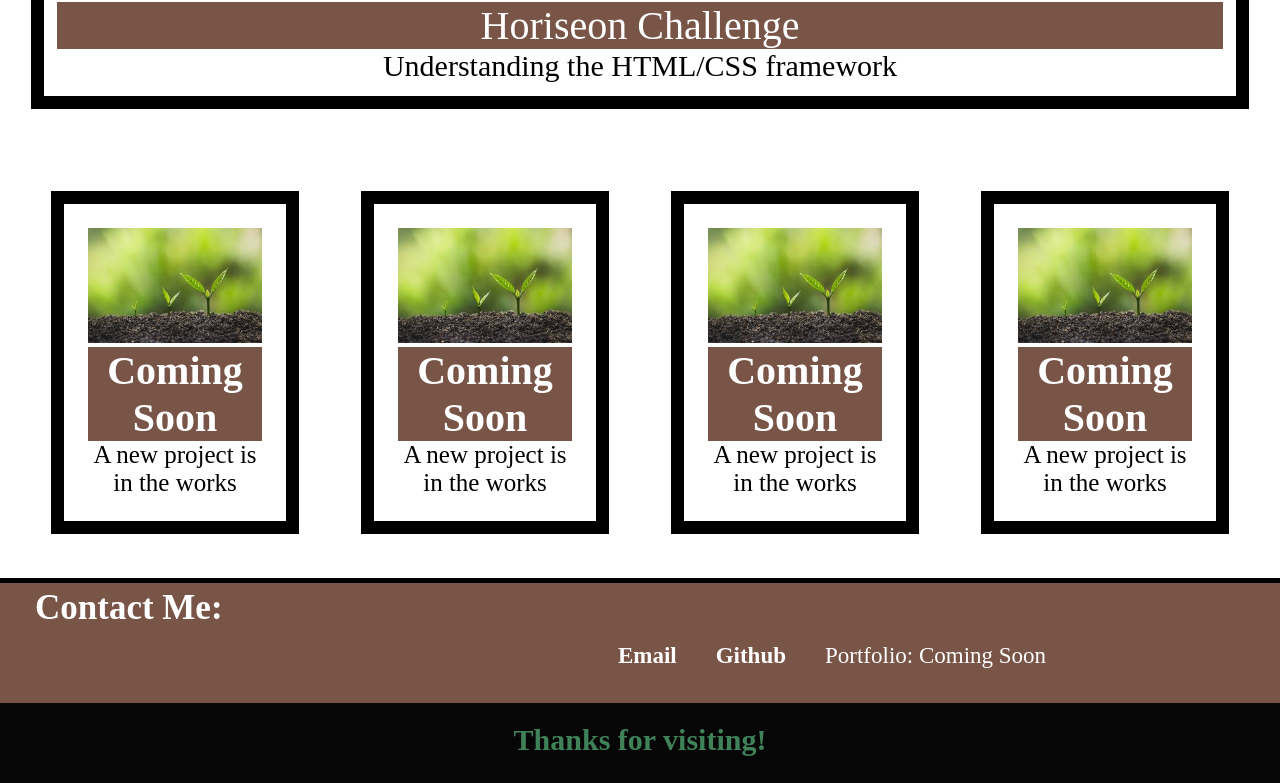
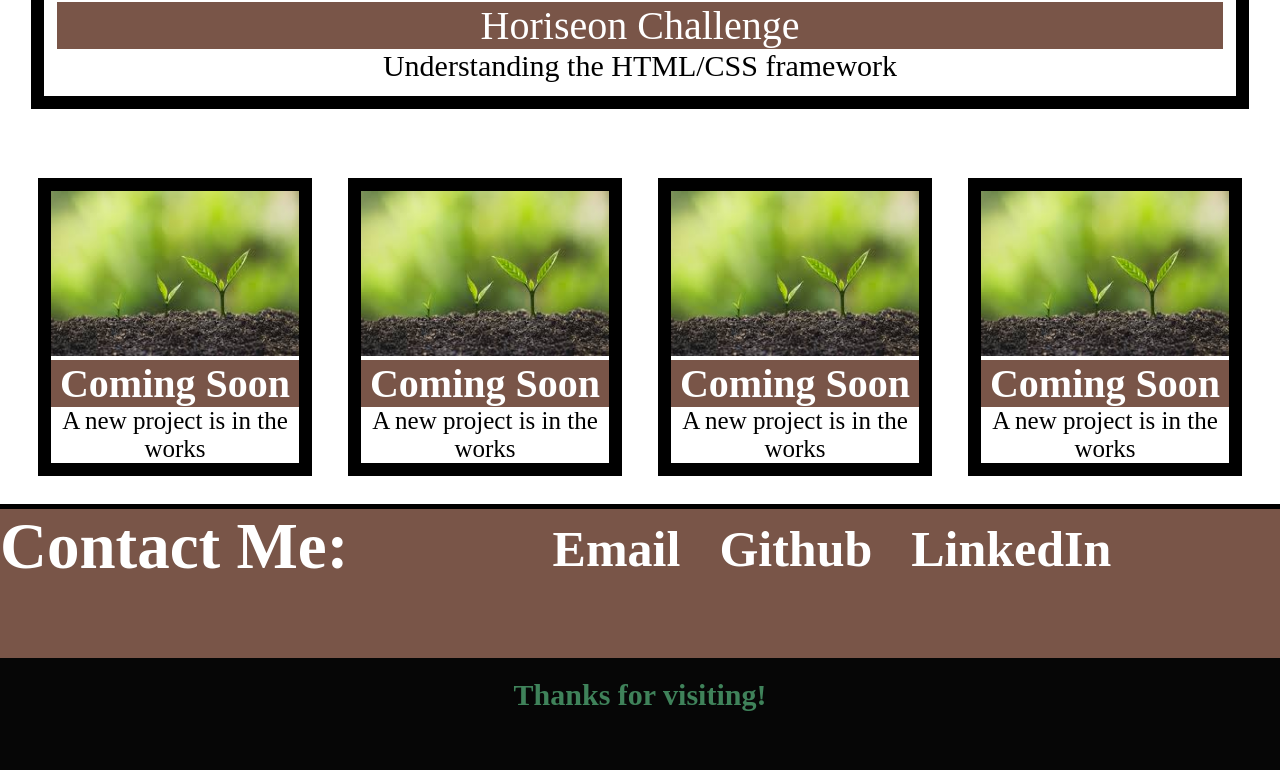
Before and after one commit to jjohnson673/Portfolio, a plain HTML site: page index.html in a window 1280 px wide. Shown: the part 1660-2443 px from the top of the page. Drawn offline with Linux system fonts and the light colour scheme.

Commit message:
changed section in Contact Me

```diff
--- a/assets/css/style.css
+++ b/assets/css/style.css
@@ -183,12 +183,11 @@ h3 {
   .comingsoon {
     border-style: solid;
     border-width: 13px;
-    margin: 31px;
+    margin: 18px;
     flex: 1 0 2%;
-    padding: 1.5rem;
     /* when the screen resizes, make it so our columns don't jump in size */
     transition: flex-basis 500ms linear;
-    margin-bottom: 1.5rem;
+    margin-bottom: 0.5rem;
   }
 
 
@@ -224,12 +223,10 @@ h3 {
   }
 
   .contactme h6{
-    font-size: 35px;
     color: #fff;
     display: inline-flex;
     position: relative;
     width: 100%;
-    padding: 5px 35px;
   }
 /* determines the font sizing diplays when on a smaller screen */
 
@@ -271,7 +268,7 @@ font-size: 23px;
   color: blue;
 }
 
-@media(max-width:768px){
+@media(min-width:768px){
   .contactme h6{
     font-size: 65px;}
   .nav-contact ul li  {
@@ -287,7 +284,7 @@ footer {
   text-align: center;
   background-color: #060606;
   width: 100%;
-  height: 10vh;
+  height: 14vh;
 }
 
 footer h6{
--- a/index.html
+++ b/index.html
@@ -74,7 +74,7 @@
         <ul>
           <li><strong><a href="mailto:jkjohnson673@gmail.com subject= jkjohnson673@gmail.com">Email</a></strong></li>
           <li><strong><a href="https://github.com/jjohnson673">Github</a></strong></li>
-          <li>Portfolio: Coming Soon</a></li>
+          <li><strong><a href="https://www.linkedin.com/in/julia--johnson/">LinkedIn</a></strong></li>
         </ul>
       </div>
       </nav2>
```
